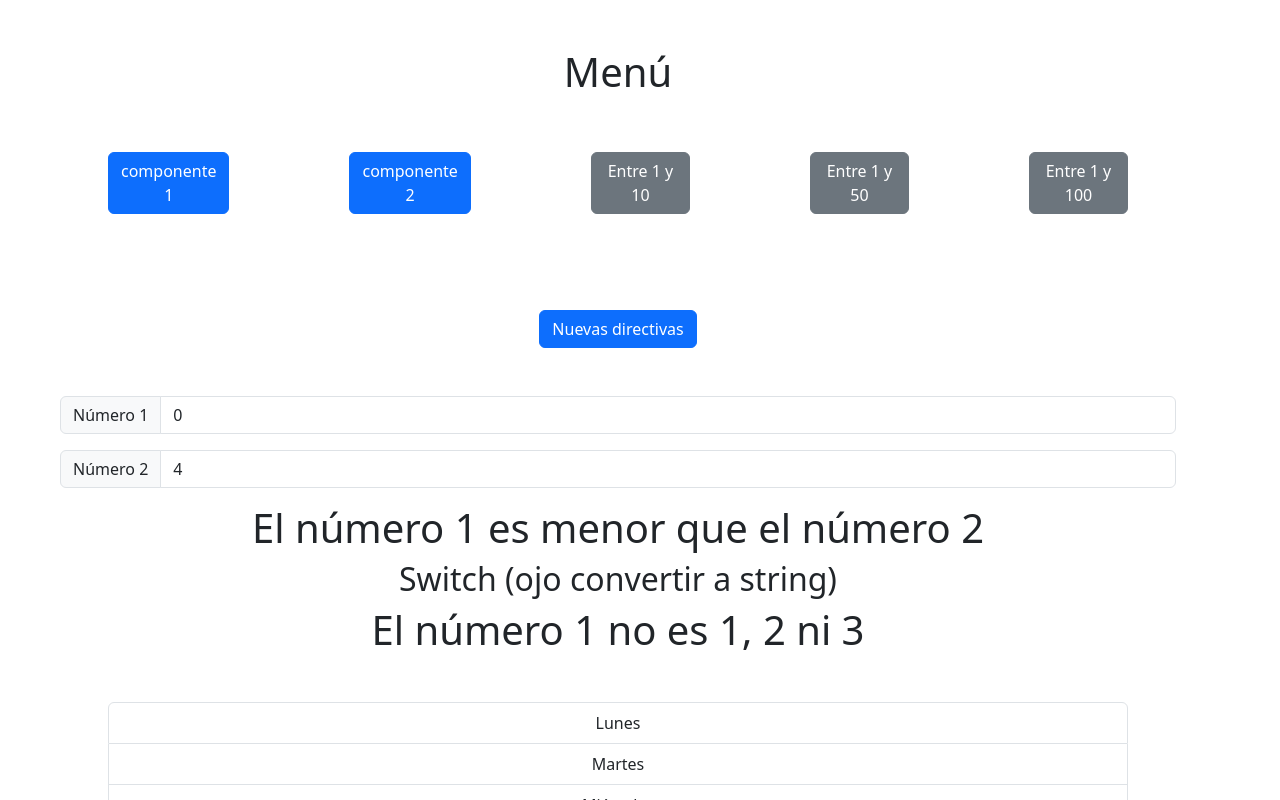
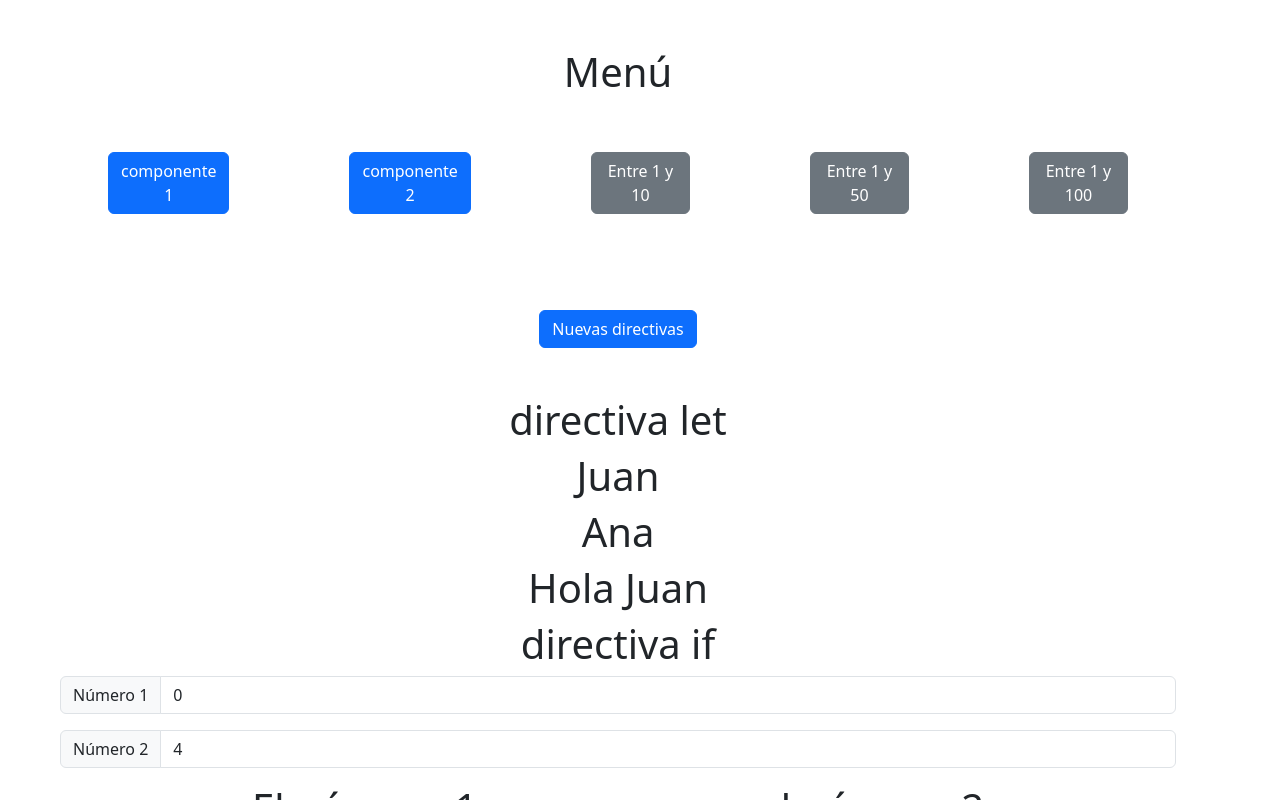
Before and after one commit to rafaelaznar/contante, an Angular app: page /directivas in a window 1280 px wide. Shown: the top 800 px of the page. Built offline with nearby package versions, Linux system fonts and the light colour scheme.

Commit message:
directivas

```diff
--- a/src/app/components/componente-nuevas-directivas/componente-nuevas-directivas.component.html
+++ b/src/app/components/componente-nuevas-directivas/componente-nuevas-directivas.component.html
@@ -1,3 +1,17 @@
+<h1>directiva let</h1>
+
+  @let nombre='Juan';
+
+  <h1>{{nombre}}</h1>
+
+  <h1>{{nombre2}}</h1>
+
+  @let saludo ='Hola ' + nombre;
+
+  <h1>{{saludo}}</h1>
+
+  <h1>directiva if</h1>
+
 <div class="input-group mb-3">
   <span class="input-group-text" id="basic-addon1">Número 1</span>
   <input type="text" class="form-control" placeholder="numero 1" aria-label="numero 1" aria-describedby="basic-addon1" [(ngModel)]="numero1">
@@ -39,6 +53,7 @@
 }
 
 
+<h1>directiva for</h1>
 
 <ul class="list-group m-5">
 @for (item of weekarray; track item) {
--- a/src/app/components/componente-nuevas-directivas/componente-nuevas-directivas.component.ts
+++ b/src/app/components/componente-nuevas-directivas/componente-nuevas-directivas.component.ts
@@ -5,14 +5,15 @@ import { FormsModule } from '@angular/forms';
 @Component({
   selector: 'app-componente-nuevas-directivas',
   templateUrl: './componente-nuevas-directivas.component.html',
-  imports: [FormsModule,CommonModule],
+  imports: [FormsModule, CommonModule],
   standalone: true,
   styleUrls: ['./componente-nuevas-directivas.component.css'],
 })
 export class ComponenteNuevasDirectivasComponent implements OnInit {
-  numero1:number = 0;
-  numero2:number = 4;
-  colorBoton:boolean = true;
+  numero1: number = 0;
+  numero2: number = 4;
+  colorBoton: boolean = true;
+  nombre2: string = 'Ana';
 
   weekarray = [
     'Lunes',
@@ -52,8 +53,7 @@ export class ComponenteNuevasDirectivasComponent implements OnInit {
 
   ngOnInit() {}
 
-  cambio(){
+  cambio() {
     this.colorBoton = !this.colorBoton;
   }
-
 }
```
